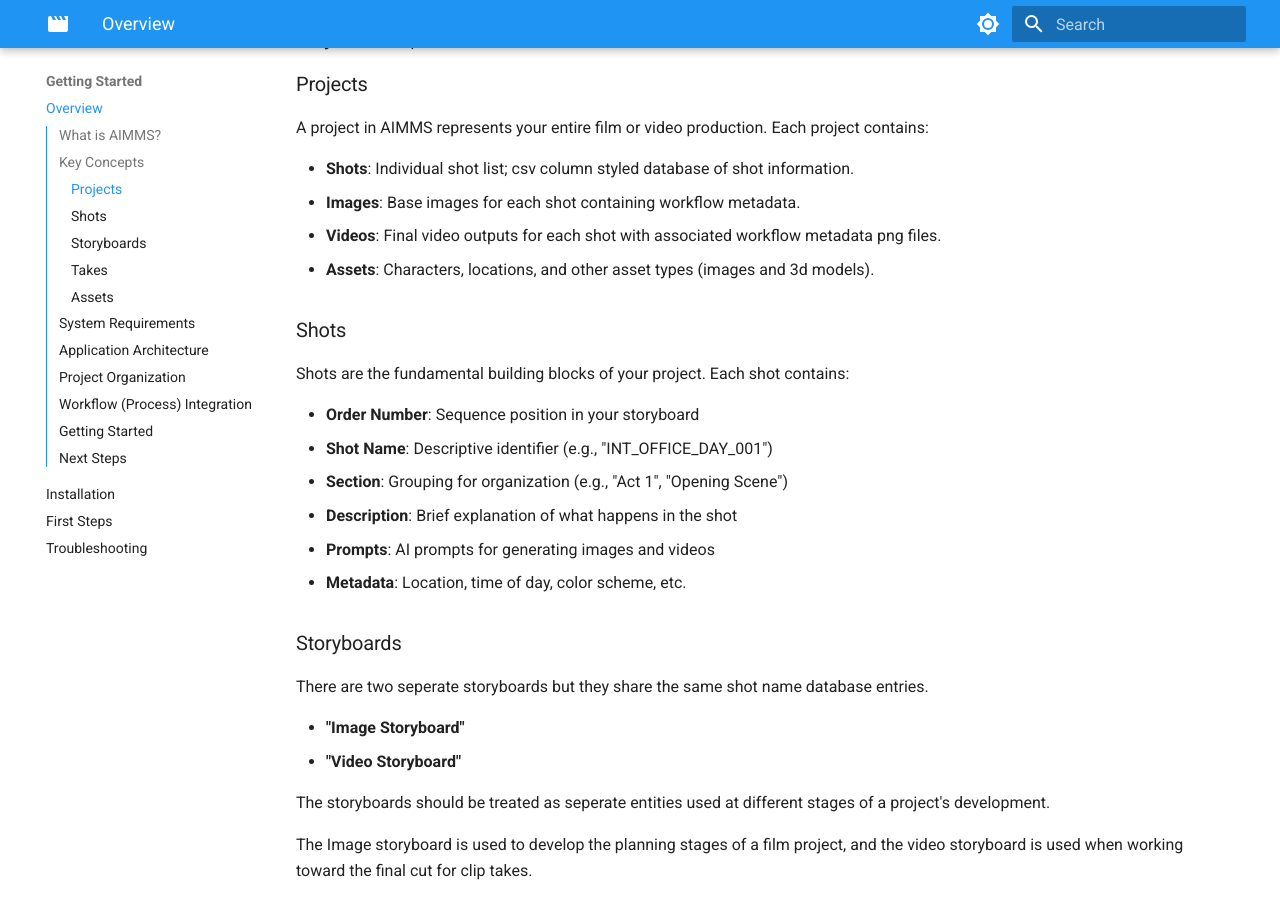
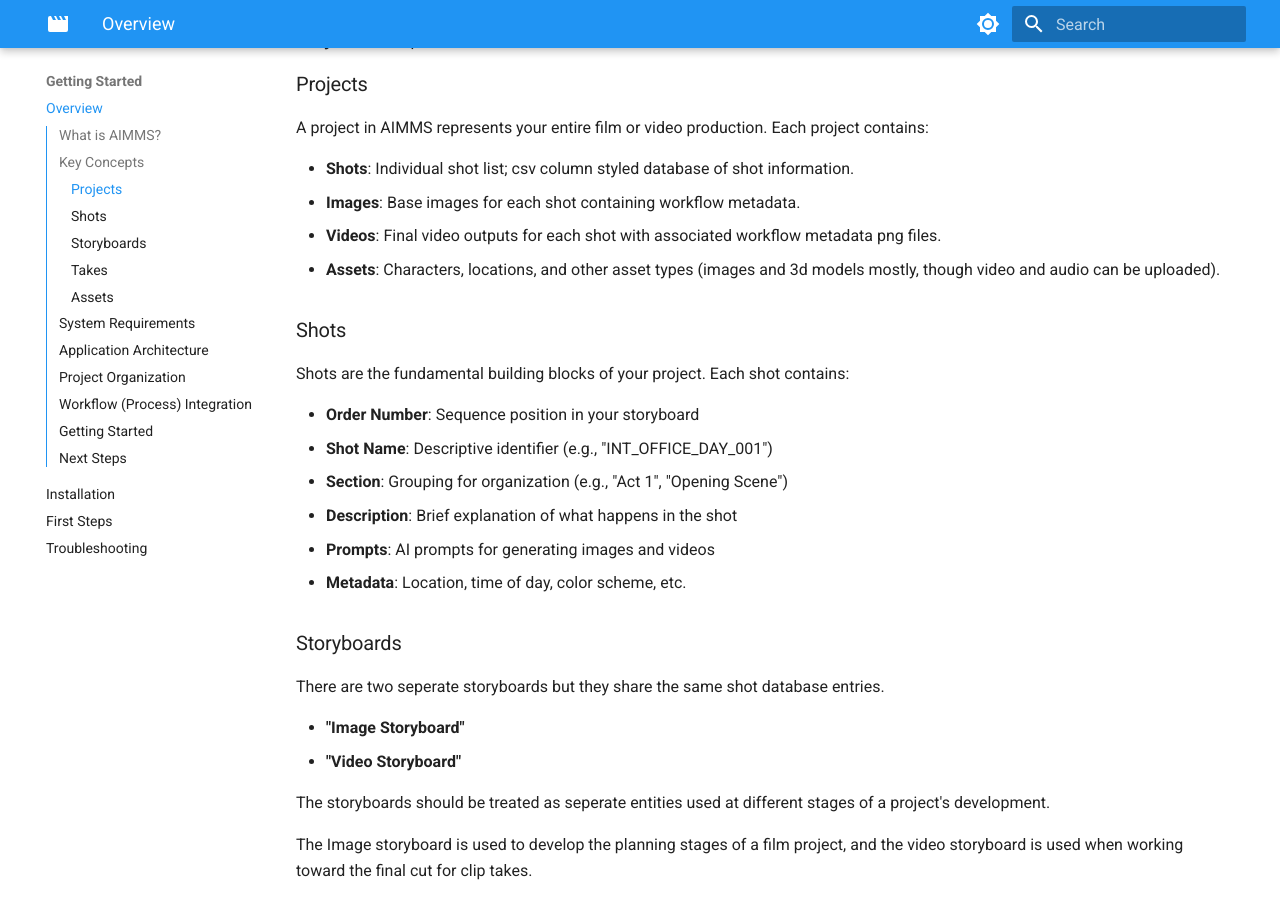
Before and after one commit to AI-Making-Movies/aimms-docs, an MkDocs documentation site: the page built from docs/getting-started/overview.md, in a window 1280 px wide and 900 px high, scrolled down 445 px. Built offline with MkDocs 1.6.1 and Material for MkDocs 9.7.7, drawn with Linux system fonts in a browser that asks for light colours; the version menu is left out.

Commit message:
updating getting started content

```diff
--- a/docs/getting-started/overview.md
+++ b/docs/getting-started/overview.md
@@ -14,7 +14,7 @@
 - **Shots**: Individual shot list; csv column styled database of shot information.
 - **Images**: Base images for each shot containing workflow metadata.
 - **Videos**: Final video outputs for each shot with associated workflow metadata png files.
-- **Assets**: Characters, locations, and other asset types (images and 3d models).
+- **Assets**: Characters, locations, and other asset types (images and 3d models mostly, though video and audio can be uploaded).
 
 ### Shots
 Shots are the fundamental building blocks of your project. Each shot contains:
@@ -28,7 +28,7 @@
 
 ### Storyboards
 
-There are two seperate storyboards but they share the same shot name database entries.
+There are two seperate storyboards but they share the same shot database entries.
 
 - **"Image Storyboard"**
 - **"Video Storyboard"**
```
Also changed, not shown: docs/index.md (+3 -0 lines), site/getting-started/first-steps/index.html, site/getting-started/installation/index.html, site/index.html, site/search/search_index.json, site/sitemap.xml, 1 other file.
